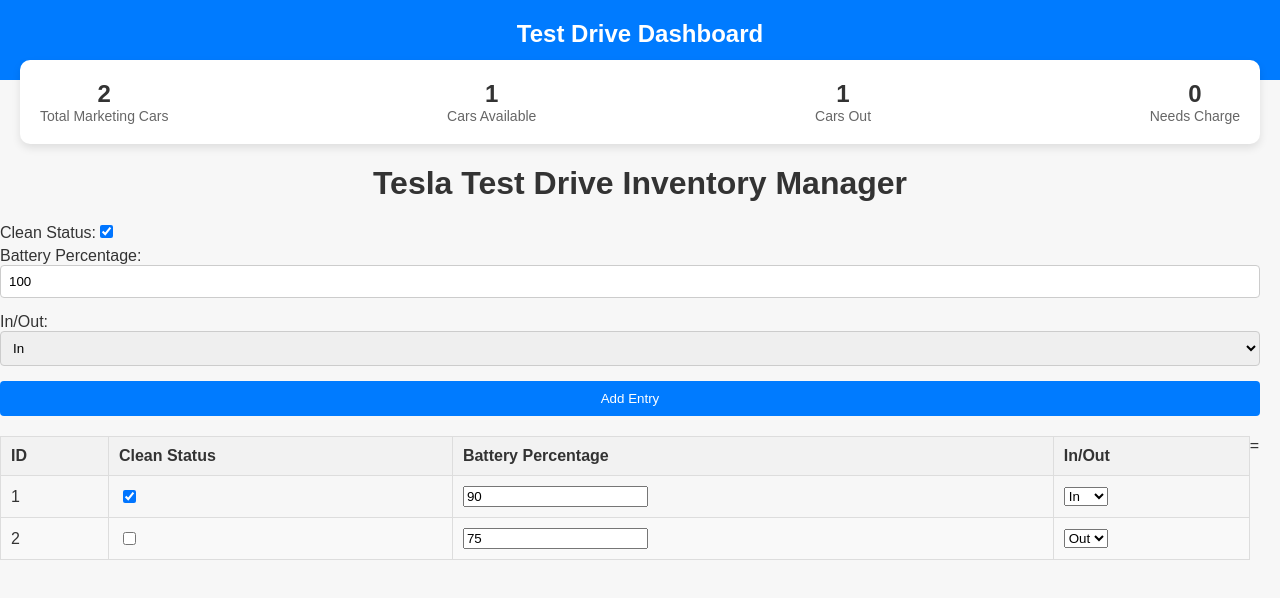
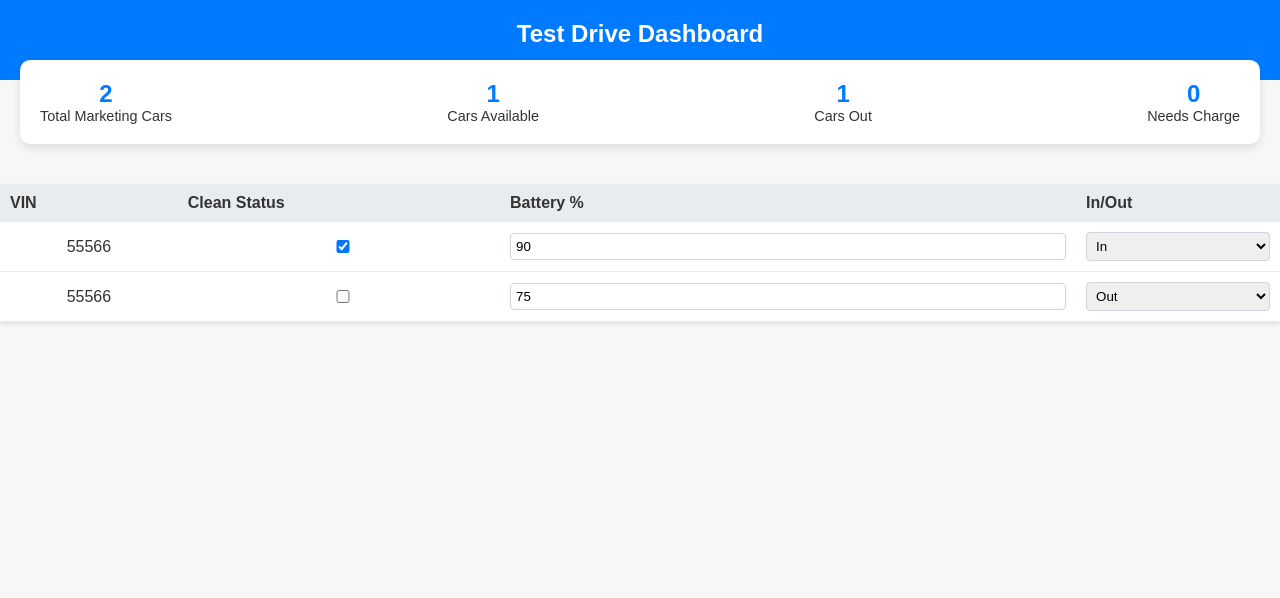
Before and after one commit to caylanwilcox/Tesla-TestDrive, a React (Create React App) app in the folder teslatestdrives/: page / in a window 1280 px wide. Shown: the top 598 px of the page. Built offline with nearby package versions, Linux system fonts and the light colour scheme.

Commit message:
deliverable

```diff
--- a/teslatestdrives/src/App.css
+++ b/teslatestdrives/src/App.css
@@ -7,6 +7,7 @@
 }
 
 .container {
+  display: flex;
   max-width: 800px;
   margin: 0 auto;
   padding: 20px;
@@ -41,46 +42,86 @@ form select {
   border-radius: 4px;
   box-sizing: border-box;
 }
+.App {
+  text-align: center;
+}
+/* Style for the table container if exists */
+.table-container {
+  display: flex;
+  justify-content: center;
+  width: 100%;
+}
+/* Full-width table with fixed layout */
+/* Style the table to match the design */
+/* Style the dashboard numbers */
+.dashboard-numbers {
+  display: flex;
+  justify-content: space-around;
+  background-color: #fff; /* White background */
+  padding: 20px;
+  border-radius: 8px; /* Rounded corners */
+  margin: 10px 0; /* Margin around the dashboard numbers */
+  box-shadow: 0 2px 4px rgba(0,0,0,0.1); /* Subtle shadow */
+}
+
+/* Individual dashboard number blocks */
+.number-item {
+  text-align: center;
+}
+
+.number-item .number {
+  font-size: 1.5rem; /* Larger font size for the number */
+  color: #007bff; /* Blue color for the numbers */
+}
+
+.number-item .label {
+  font-size: 0.9rem; /* Smaller font size for the label */
+  color: #333; /* Dark text for readability */
+}
 
 table {
-  width: 100%;
-  border-collapse: collapse;
-  margin-top: 20px;
+  width: 100%; /* Full width */
+  border-collapse: collapse; /* Collapse borders for a clean look */
+  margin: 20px 0; /* Margin around the table */
+  background-color: #fff; /* White background for the table */
+  box-shadow: 0 2px 4px rgba(0,0,0,0.1); /* Subtle shadow like dashboard numbers */
 }
 
-table th,
-table td {
-  border: 1px solid #ddd;
-  padding: 10px;
+th {
+  background-color: #e9ecef; /* Light grey background for headers */
+  color: #333; /* Dark text for headers for readability */
   text-align: left;
+  padding: 10px; /* Padding within headers for space */
 }
 
-table th {
-  background-color: #f2f2f2;
-  color: #333;
+td {
+  padding: 10px; /* Padding within cells for space */
+  border-bottom: 1px solid #e9ecef; /* Light line between rows for definition */
 }
 
-table tr:nth-child(even) {
-  background-color: #f9f9f9;
+/* Input and select styles within the table */
+input, select {
+  width: 100%; /* Full width of cell */
+  padding: 5px; /* Padding for inputs */
+  border: 1px solid #ced4da; /* Border to match design */
+  border-radius: 4px; /* Rounded corners for inputs */
+  box-sizing: border-box; /* Include padding and borders in width */
 }
 
-table tr:hover {
-  background-color: #f0f0f0;
-}
-
+/* Button styles */
 button {
-  width: calc(100% - 20px);
-  padding: 10px;
-  background-color: #007bff;
-  color: #fff;
-  border: none;
-  border-radius: 4px;
-  cursor: pointer;
+  background-color: #007bff; /* Blue background for buttons */
+  color: white; /* White text for buttons */
+  padding: 10px 15px; /* Padding for buttons */
+  border: none; /* Remove border for buttons */
+  border-radius: 4px; /* Rounded corners for buttons */
+  cursor: pointer; /* Pointer cursor on hover */
 }
 
 button:hover {
-  background-color: #0056b3;
+  background-color: #0056b3; /* Darker blue on hover */
 }
+
 
 @media screen and (max-width: 600px) {
   form input[type='number'],
@@ -165,60 +206,3 @@ button:hover {
   font-size: 14px;
   color: #666666;
 }
-/* Assuming your base styles are mobile-first (meaning they are designed for mobile initially),
-   you only need to add media queries for larger screens if that's the case.
-   The following media queries are for larger screens if you're following a mobile-first approach. */
-
-/* Small devices (landscape phones, 576px and up) */
-@media (min-width: 576px) {
-  /* Adjust styles for small devices here */
-}
-
-/* Medium devices (tablets, 768px and up) */
-@media (min-width: 768px) {
-  /* Adjust styles for medium devices here */
-}
-
-/* Large devices (desktops, 992px and up) */
-@media (min-width: 992px) {
-  /* Adjust styles for large devices here */
-}
-
-/* Extra large devices (large desktops, 1200px and up) */
-@media (min-width: 1200px) {
-  /* Adjust styles for extra large devices here */
-}
-
-/* If your base styles are for desktop and you want to adapt for mobile, then you should use max-width in your media queries. */
-/* Example for mobile devices */
-@media (max-width: 575.98px) {
-  /* Adjust styles for mobile devices here */
-
-  /* Example: Stacking elements instead of side by side */
-  .dashboard-numbers {
-    flex-direction: column;
-  }
-
-  /* Example: Making the sidebar a top bar */
-  .sidebar {
-    width: 100%;
-    height: auto;
-  }
-
-  /* Example: Adjusting table layout for smaller screens */
-  table {
-    /* You may want to hide certain columns on mobile using display: none; */
-  }
-
-  /* Example: Full-width form inputs */
-  form input[type='text'],
-  form input[type='number'],
-  form select,
-  form button {
-    width: 100%;
-    margin: 0;
-    padding: 10px; /* Adjust padding as needed */
-  }
-
-  /* And other styles you need to adjust for mobile */
-}
--- a/teslatestdrives/src/App.js
+++ b/teslatestdrives/src/App.js
@@ -6,7 +6,7 @@ import DashboardNumbers from './DashboardNumbers.js';
 // Initial data for parking spots
 
 const initialParkingSpots = new Array(10).fill(null).map((_, index) => ({
-  id: index,
+  id: '',
   carInfo: {
     cleanStatus: false,
     batteryPercentage: 0,
@@ -18,13 +18,13 @@ const initialParkingSpots = new Array(10).fill(null).map((_, index) => ({
 
 function App() {
   const [inventory, setInventory] = useState([
-    { id: 1, cleanStatus: true, batteryPercentage: 90, inOut: 'in', driver: 'John Doe' },
-    { id: 2, cleanStatus: false, batteryPercentage: 75, inOut: 'out', driver: 'Jane Smith' },
+    { id: 55566, cleanStatus: true, batteryPercentage: 90, inOut: 'in', driver: 'John Doe' },
+    { id: 55566, cleanStatus: false, batteryPercentage: 75, inOut: 'out', driver: 'Jane Smith' },
   ]);
   const totalTestDriveCars = inventory.length;
   const totalAvailable = inventory.filter(item => item.inOut === 'in').length;
   const totalOut = inventory.filter(item => item.inOut === 'out').length;
-  const needsCharge = inventory.filter(item => item.batteryPercentage < 65).length; // Example threshold
+  const needsCharge = inventory.filter(item => item.batteryPercentage < 70).length; // Example threshold
 
   const [newEntry, setNewEntry] = useState({ cleanStatus: true, batteryPercentage: 100, inOut: 'in', driver: '' });
 
@@ -64,48 +64,15 @@ function App() {
         totalOut={totalOut}
                 needsCharge={needsCharge}
 
-      />      <h1>Tesla Test Drive Inventory Manager</h1>
-      <form onSubmit={handleSubmit}>
-        <label>
-          Clean Status:
-          <input
-            type="checkbox"
-            name="cleanStatus"
-            checked={newEntry.cleanStatus}
-            onChange={(e) => handleChange(e, -1)}  // onChange listener for new entry cleanStatus
-          />
-        </label>
-        <label>
-          Battery Percentage:
-          <input
-            type="number"
-            name="batteryPercentage"
-            value={newEntry.batteryPercentage}
-            onChange={(e) => handleChange(e, -1)}  // onChange listener for new entry batteryPercentage
-          />
-        </label>
-        <label>
-          In/Out:
-          <select
-            name="inOut"
-            value={newEntry.inOut}
-            onChange={(e) => handleChange(e, -1)}  // onChange listener for new entry inOut
-          >
-            <option value="in">In</option>
-            <option value="out">Out</option>
-          </select>
-        </label>
-
-        <button type="submit">Add Entry</button>
-      </form>
+      />
+        <div className="table-container">
       <table>
         <thead>
           <tr>
-            <th>ID</th>
+            <th>VIN</th>
             <th>Clean Status</th>
-            <th>Battery Percentage</th>
-            <th>In/Out</th>
-=          </tr>
+            <th>Battery %</th>
+            <th>In/Out</th>       </tr>
         </thead>
         <tbody>
           {inventory.map((item, index) => (
@@ -139,9 +106,12 @@ function App() {
               </td>
 
             </tr>
+
           ))}
         </tbody>
       </table>
+      </div>
+
     </div>
   );
 }
```
